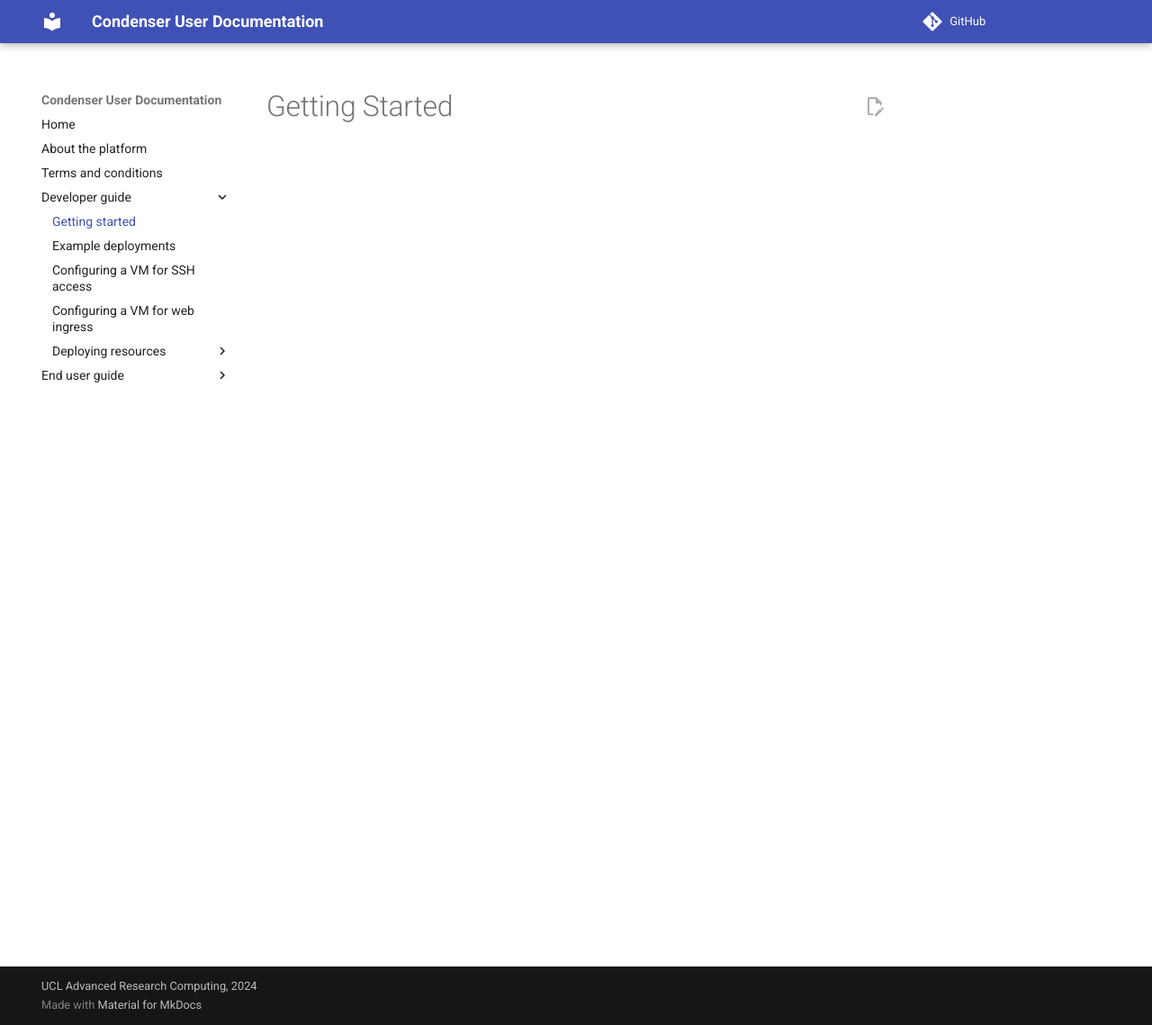
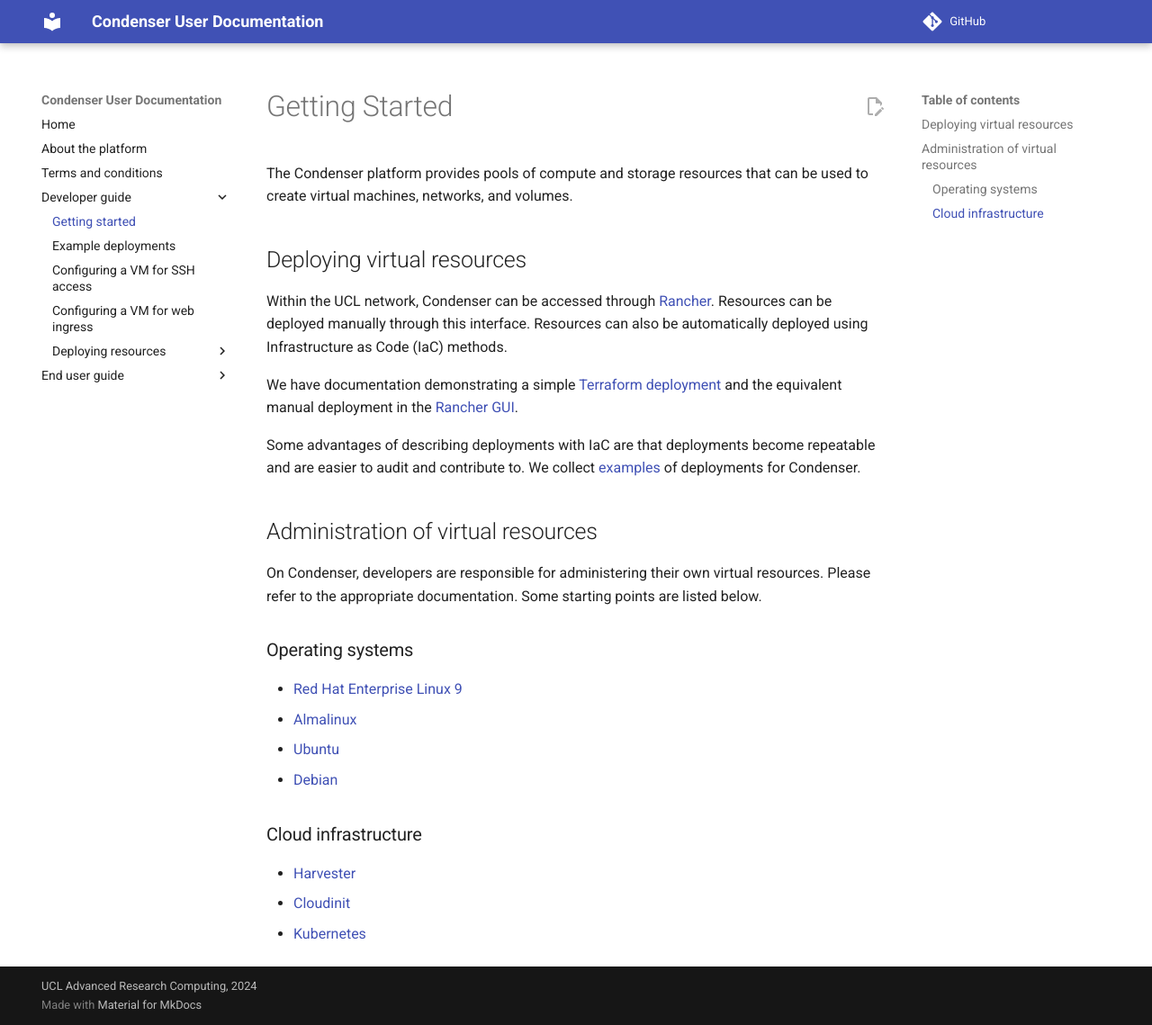
Before and after one commit to UCL-ARC/condenser-mkdocs, an MkDocs documentation site: the page built from docs/developer_guide/index.md, in a window 1280 px wide and 1139 px high. Shown: the whole window at 90% size. Built offline with MkDocs 1.6.1 and Material for MkDocs 9.7.7, drawn with Linux system fonts in a browser that asks for light colours; comment, search, counter and statistics services are not loaded.

Commit message:
overview of developing on condenser

```diff
--- a/docs/developer_guide/index.md
+++ b/docs/developer_guide/index.md
@@ -3,3 +3,37 @@
 ---
 
 # Getting Started
+
+The Condenser platform provides pools of compute and storage resources that can be
+used to create virtual machines, networks, and volumes.
+
+## Deploying virtual resources
+
+Within the UCL network, Condenser can be accessed through [Rancher](https://rancher.condenser.arc.ucl.ac.uk).
+Resources can be deployed manually through this interface. Resources can also be
+automatically deployed using Infrastructure as Code (IaC) methods.
+
+We have documentation demonstrating a simple [Terraform deployment](./deploying_resources/deploying_terraform.md/#configure-the-vm-for-ssh-access)
+and the equivalent manual deployment in the [Rancher GUI](./deploying_resources/deploying_rancher.md).
+
+Some advantages of describing deployments with IaC are that deployments become repeatable
+and are easier to audit and contribute to. We collect [examples](./examples.md) of
+deployments for Condenser.
+
+## Administration of virtual resources
+
+On Condenser, developers are responsible for administering their own virtual resources.
+Please refer to the appropriate documentation. Some starting points are listed below.
+
+### Operating systems
+
+- [Red Hat Enterprise Linux 9](https://docs.redhat.com/en/documentation/red_hat_enterprise_linux/9/)
+- [Almalinux](https://wiki.almalinux.org/)
+- [Ubuntu](https://help.ubuntu.com/)
+- [Debian](https://www.debian.org/doc/)
+
+### Cloud infrastructure
+
+- [Harvester](https://docs.harvesterhci.io/v1.2/)
+- [Cloudinit](https://cloudinit.readthedocs.io/en/latest/)
+- [Kubernetes](https://kubernetes.io/docs/home/)
```
